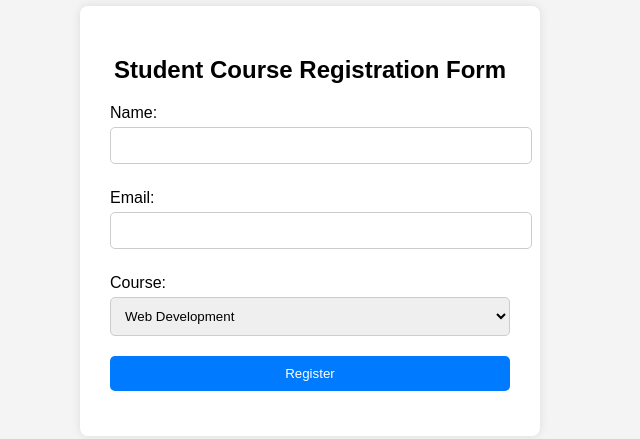
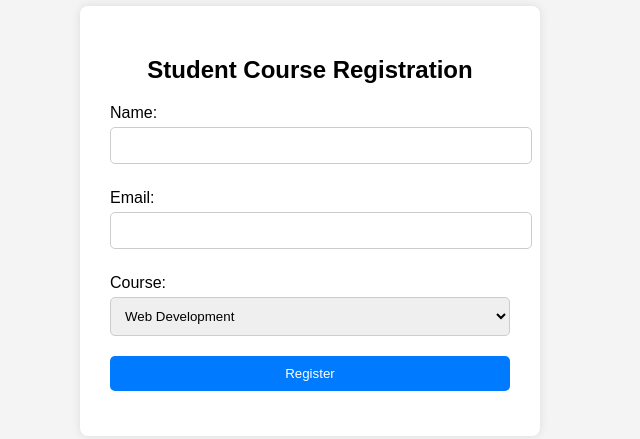
Before and after one commit to AARTHIsm-project/get_post, a website: page views/index.html in a window 1280 px wide. Shown: the part 179-618 px from the top of the page, without its empty margins (330-970 px from the left). Drawn offline with Linux system fonts and the light colour scheme.

Commit message:
change jenkins file 2nd  Commit

```diff
--- a/views/index.html
+++ b/views/index.html
@@ -49,7 +49,7 @@
 </head>
 <body>
   <div class="container">
-    <h2>Student Course Registration Form</h2>
+    <h2>Student Course Registration</h2>
     <form action="/register" method="POST">
       <label for="name">Name:</label>
       <input type="text" name="name" required>
```
Also changed, not shown: 1 other file.
